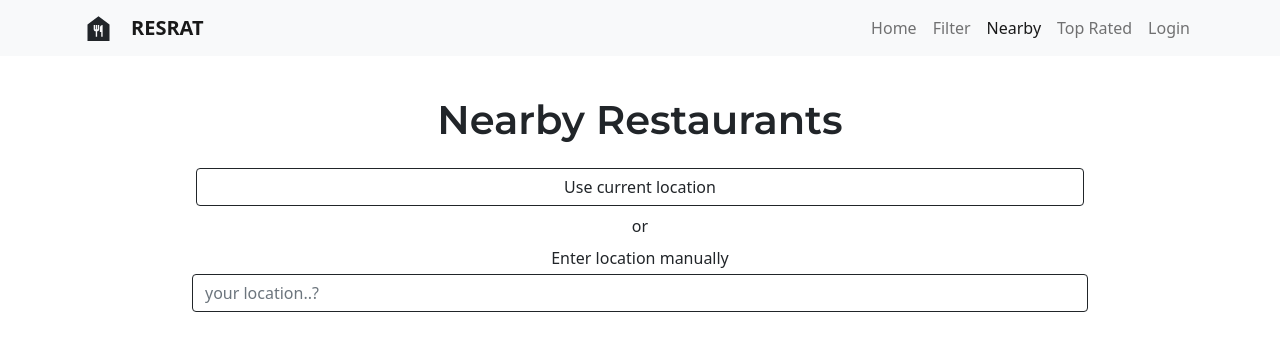
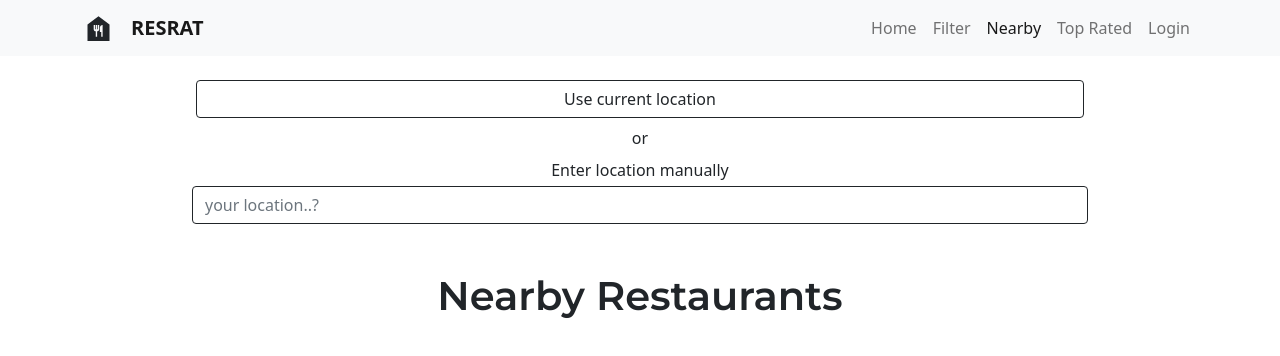
Before and after one commit to rba1aji/restoview, a React (Create React App) app: page /near-by-restaurants in a window 1280 px wide. Shown: the top 356 px of the page. Built offline with nearby package versions, Linux system fonts and the light colour scheme.

Commit message:
working on cuurent location detect

```diff
--- a/src/pages/Nearby/index.js
+++ b/src/pages/Nearby/index.js
@@ -1,17 +1,29 @@
-import React from 'react';
+import React, { useRef } from 'react';
 import { FormControl, Button, Form } from 'react-bootstrap';
+
+function AutoLocationDetect() {
+  const URL = `https://api.tomtom.com/search/2/nearbySearch/.json?key=${API_KEY}&lat=${lat}&lon=${lon}&countrySet=IN&categoryset=7315&view=IN`;
+}
+
+function ManualLocationDetect(props) {
+  const URL = ``;
+}
+
 export default function Nearby() {
+  const currLocationRef = useRef();
   return (
     <>
-      <h1>Nearby Restaurants</h1>
-      <Form className="mt-4"
+      <div
+        className="mt-4 mb-5"
         style={{
-          display:'grid',
-          marginLeft:"15vw",
-          marginRight:"15vw"
+          display: 'grid',
+          marginLeft: '15vw',
+          marginRight: '15vw',
         }}
       >
-        <Button variant="outline-dark" size="md" className="ms-1 me-1">Use current location</Button>
+        <Button variant="outline-dark" size="md" className="ms-1 me-1">
+          Use current location
+        </Button>
         <p className="text-center m-2">or</p>
         <Form.Group>
           <p className="mb-1 text-center">Enter location manually</p>
@@ -19,9 +31,14 @@ export default function Nearby() {
             className="border-dark"
             type="text"
             placeholder="your location..?"
+            Ref={currLocationRef}
+            onChange={(e) => {
+              <ManualLocationDetect place={currLocation.current.value} />;
+            }}
           />
         </Form.Group>
-      </Form>
+      </div>
+      <h1>Nearby Restaurants</h1>
     </>
   );
 }
```
